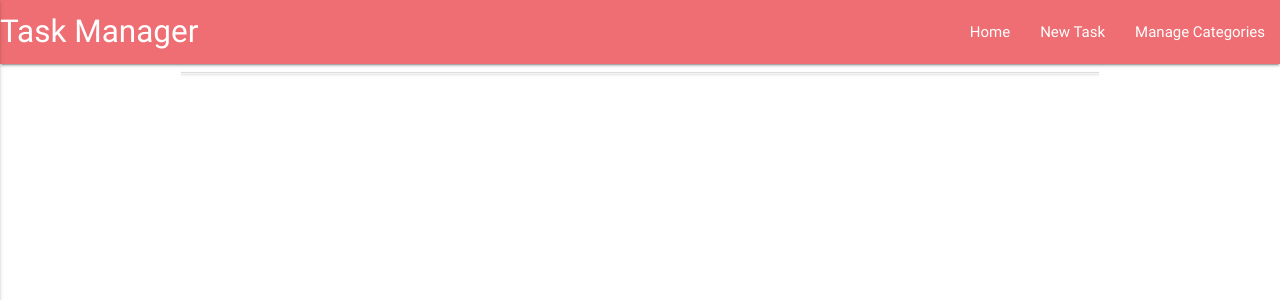
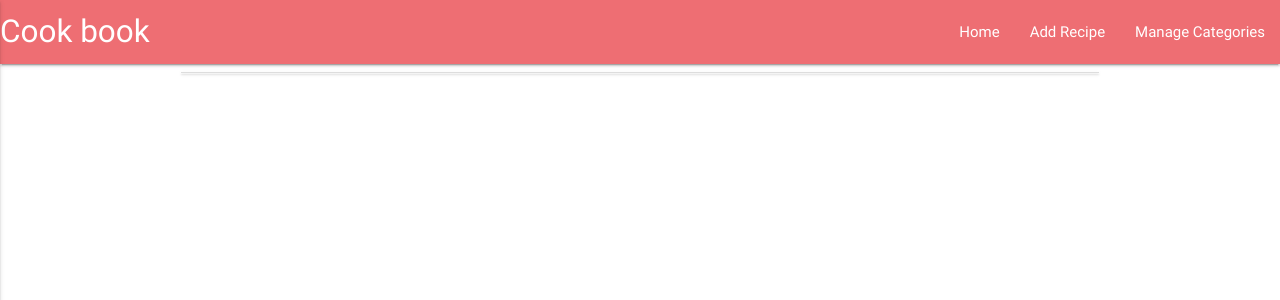
Before and after one commit to jayab2010/cookbook, a Flask app: page / in a window 1280 px wide. Shown: the top 300 px of the page. Run offline with Flask 2, Linux system fonts and the light colour scheme; data that the repository does not hold is empty; some libraries are stand-ins or nearby versions.

Commit message:
updated app.py,addrecipe,editrecipe,recipes.html

```diff
--- a/app.py
+++ b/app.py
@@ -10,51 +10,51 @@ app.config["MONGO_URI"] = "mongodb://root:r00tUser@myfirstcluster-shard-00-00.w5
 mongo = PyMongo(app)
 
 @app.route('/')
-@app.route('/get_tasks')
-def get_tasks():
-    return render_template("tasks.html",
-                           tasks=mongo.db.tasks.find())
+@app.route('/get_recipes')
+def get_recipes():
+    return render_template("recipes.html",
+                           recipes=mongo.db.recipes.find())
 
 
-@app.route('/add_task')
-def add_task():
-    return render_template('addtask.html',
+@app.route('/add_recipe')
+def add_recipe():
+    return render_template('addrecipe.html',
                            categories=mongo.db.categories.find())
 
 
-@app.route('/insert_task', methods=['POST'])
-def insert_task():
-    tasks =  mongo.db.tasks
-    tasks.insert_one(request.form.to_dict())
-    return redirect(url_for('get_tasks'))
+@app.route('/insert_recipe', methods=['POST'])
+def insert_recipe():
+    recipes =  mongo.db.recipes
+    recipes.insert_one(request.form.to_dict())
+    return redirect(url_for('get_recipes'))
 
 
-@app.route('/edit_task/<task_id>')
-def edit_task(task_id):
-    the_task =  mongo.db.tasks.find_one({"_id": ObjectId(task_id)})
+@app.route('/edit_recipe/<recipe_id>')
+def edit_recipe(recipe_id):
+    the_recipe =  mongo.db.recipes.find_one({"_id": ObjectId(recipe_id)})
     all_categories =  mongo.db.categories.find()
-    return render_template('edittask.html', task=the_task,
+    return render_template('editrecipe.html', recipe=the_recipe,
                            categories=all_categories)
 
 
-@app.route('/update_task/<task_id>', methods=["POST"])
-def update_task(task_id):
-    tasks = mongo.db.tasks
-    tasks.update( {'_id': ObjectId(task_id)},
+@app.route('/update_recipe/<recipe_id>', methods=["POST"])
+def update_recipe(recipe_id):
+    recipes = mongo.db.recipes
+    recipes.update( {'_id': ObjectId(recipe_id)},
     {
-        'task_name':request.form.get('task_name'),
+        'recipe_name':request.form.get('recipe_name'),
         'category_name':request.form.get('category_name'),
-        'task_description': request.form.get('task_description'),
+        'recipe_description': request.form.get('recipe_description'),
         'due_date': request.form.get('due_date'),
         'is_urgent':request.form.get('is_urgent')
     })
-    return redirect(url_for('get_tasks'))
+    return redirect(url_for('get_recipes'))
 
 
-@app.route('/delete_task/<task_id>')
-def delete_task(task_id):
-    mongo.db.tasks.remove({'_id': ObjectId(task_id)})
-    return redirect(url_for('get_tasks'))
+@app.route('/delete_recipe/<recipe_id>')
+def delete_recipe(recipe_id):
+    mongo.db.recipes.remove({'_id': ObjectId(recipe_id)})
+    return redirect(url_for('get_recipes'))
 
 
 @app.route('/get_categories')
--- a/templates/base.html
+++ b/templates/base.html
@@ -11,16 +11,16 @@
     <header>
         <nav>
             <div class="nav-wrapper">
-                <a href="{{url_for('get_tasks')}}" class="brand-logo">Task Manager</a>
+                <a href="{{url_for('get_recipes')}}" class="brand-logo">Cook book</a>
                 <a href="#" data-activates="mobile-demo" class="button-collapse"><i class="material-icons">menu</i></a>
                 <ul id="nav-mobile" class="right hide-on-med-and-down">
-                    <li><a href="{{url_for('get_tasks')}}">Home</a></li>
-                    <li><a href="{{url_for('add_task')}}">New Task</a></li>
+                    <li><a href="{{url_for('get_recipes')}}">Home</a></li>
+                    <li><a href="{{url_for('add_recipe')}}">Add Recipe</a></li>
                     <li><a href="{{url_for('get_categories')}}">Manage Categories</a></li>
                 </ul>
                 <ul class="side-nav" id="mobile-demo">
-                    <li><a href="{{url_for('get_tasks')}}">Home</a></li>
-                    <li><a href="{{url_for('add_task')}}">New Task</a></li>
+                    <li><a href="{{url_for('get_recipes')}}">Home</a></li>
+                    <li><a href="{{url_for('add_recipe')}}">New Recipe</a></li>
                     <li><a href="{{url_for('get_categories')}}">Manage Categories</a></li>
                 </ul>
             </div>
--- /dev/null
+++ b/templates/recipes.html
@@ -0,0 +1,27 @@
+{% extends 'base.html'%} {% block content %}
+<div class="row">
+  <ul class="collapsible" data-collapsible="accordion">
+        {% for recipe in recipes %}
+        <div class="row">
+    <div class="col s12 m4">
+      <div class="card">
+      <div class=" recipe_header col s9">
+                    <strong>{{recipe.recipe_name}}</strong>
+                </div>
+        <div class="card-image">
+         <img src="{{ recipe.image_source }}" alt="Picture of {{ recipe.name }}">
+          <span class="card-title"></span>
+        </div>
+        <div class="card-content">
+          <p>{{recipe.recipe_description}}
+          </p>
+        </div>
+        <div class="card-action">
+          <a href="{{url_for('edit_recipe', recipe_id=recipe._id)}}" class="waves-effect waves-light btn btn_small blue">full Recipe</a>
+          {{recipe.due_date}}
+        </div>
+      </div>
+    </div>
+  </div>
+        {% endfor %}
+   {% endblock %}
--- a/templates/tasks.html
+++ /dev/null
@@ -1,27 +0,0 @@
-{% extends 'base.html'%} {% block content %}
-<div class="row">
-    <ul class="collapsible" data-collapsible="accordion">
-        {% for task in tasks %}
-        <li>
-            <div class="collapsible-header">
-                <div class="col s3">
-                    <i class="material-icons">expand_more</i>
-                    <a href="{{url_for('delete_task', task_id=task._id)}}" class="waves-effect waves-light btn btn_small">Done</a>
-                    <a href="{{url_for('edit_task', task_id=task._id)}}" class="waves-effect waves-light btn btn_small blue">Edit</a>
-
-                </div>
-                <div class=" task_header col s9">
-                    <strong>{{task.task_name}}</strong> - {{task.due_date}}
-                </div>
-            </div>
-            <div class="collapsible-body">
-                <span>
-                {{task.task_description}}
-            </span>
-            </div>
-        </li>
-        {% endfor %}
-
-    </ul>
-</div>
-{% endblock %}
```
Also changed, not shown: templates/addrecipe.html (renamed from templates/addtask.html, +16 -2 lines), templates/editrecipe.html (renamed from templates/edittask.html, +9 -9 lines), README.md, static/images/lassi.jpg (added).
